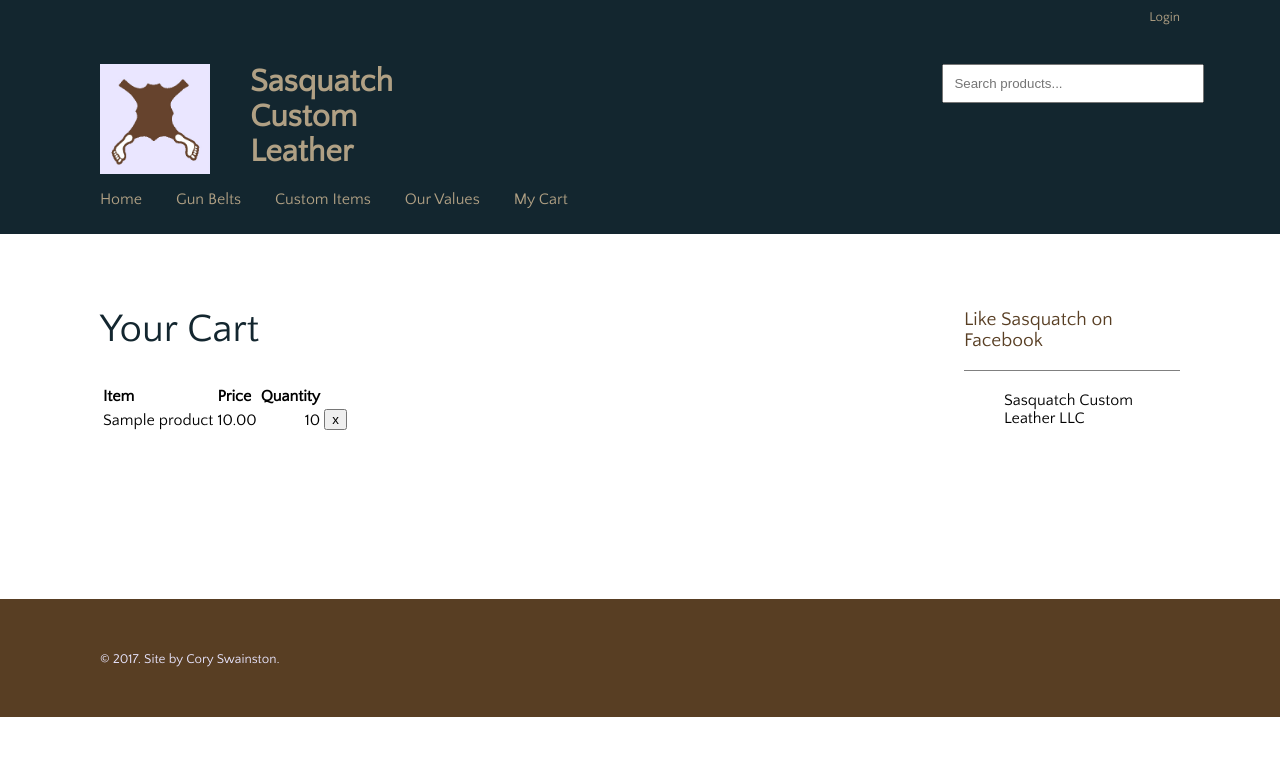
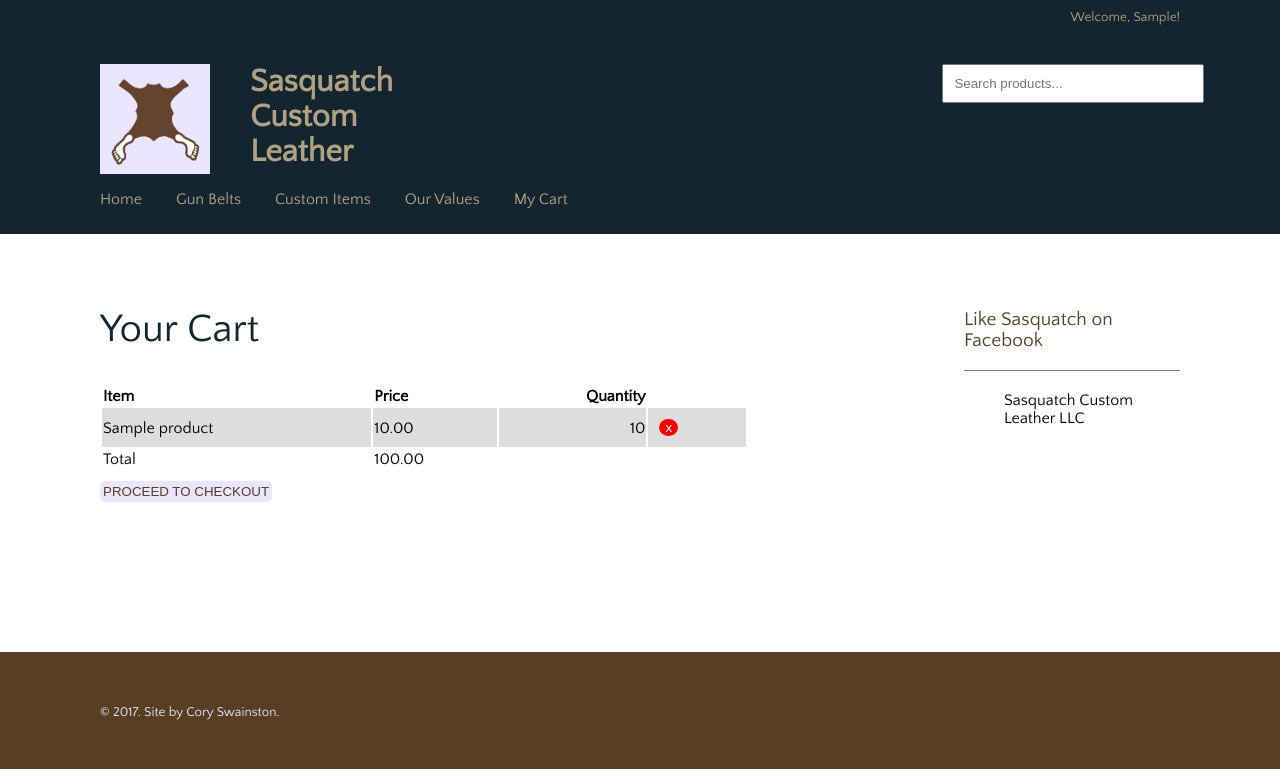
Before and after one commit to coryswainston/sasquatch-custom-leather, a Django app: page /cart/ in a window 1280 px wide. Shown: the top 769 px of the page. Run offline with Django 3.2, Linux system fonts and the light colour scheme; a user stored in the database is signed in; tables that the repository leaves empty hold one stand-in row (values such as "Sample post"); some libraries are stand-ins or nearby versions.

Commit message:
Improve cart design and functionality
Added CSS as well as showing the total price at the bottom.

```diff
--- a/store/static/css/style.css
+++ b/store/static/css/style.css
@@ -253,3 +253,31 @@
 .right-align {
   text-align: right;
 }
+
+/* Cart styles */
+.cart {
+  width: 100%;
+}
+
+tr:nth-child(even) {
+  background: #ddd;
+}
+
+.cart button {
+  background: red;
+  border: none;
+  border-radius: 100%;
+  color: white;
+  cursor: pointer;
+  margin: 10px 10px;
+}
+
+.checkout {
+  background: var(--light-blue);
+  border: none;
+  border-radius: 5px;
+  color: var(--brown);
+  padding: 3px;
+  margin: 10px 0;
+  cursor: pointer;
+}
--- a/store/templates/store/base.html
+++ b/store/templates/store/base.html
@@ -9,7 +9,13 @@
   </head>
   <body>
     <div id="login">
-      <a target="_blank" href="/admin">Login</a>
+      <a target="_blank" href="/admin">
+        {% if user_name == None %}
+        Login
+        {% else %}
+        Welcome, {{ user_name }}!
+        {% endif %}
+      </a>
     </div>
     <header>
       <div class="header-top-row">
--- a/store/templates/store/cart.html
+++ b/store/templates/store/cart.html
@@ -3,11 +3,11 @@
 {% block content %}
 <h2>Your Cart</h2>
 {% if products|length > 0 %}
-<table>
+<table class="cart">
   <tr>
     <th>Item</th>
     <th>Price</th>
-    <th>Quantity</th>
+    <th class="right-align">Quantity</th>
     <th></th>
   </tr>
   {% for product in products %}
@@ -18,12 +18,18 @@
     <td>
       <form method="POST">{% csrf_token %}
         <input type="hidden" name="product_pk" value="{{ product.pk }}"/>
-        <button type="submit">x</button>
+        <button class="remove-item" type="submit">x</button>
       </form>
     </td>
   </tr>
   {% endfor %}
+  <tr class="total">
+    <td>Total</td>
+    <td>{{ total_cost }}</td>
+    <td></td>
+  </tr>
 </table>
+<button class="checkout">PROCEED TO CHECKOUT</button>
 {% else %}
   <p class="italic">
     Your cart is currently empty.
--- a/store/views.py
+++ b/store/views.py
@@ -2,12 +2,18 @@
 from .models import Product
 from .models import Cart
 
+def get_name(request):
+    name = None
+    if (request.user.is_authenticated):
+        name = request.user.first_name
+    return name;
+
 def home(request):
-    return render(request, 'store/base.html')
+    return render(request, 'store/base.html', {'user_name': get_name(request)})
 
 def shop(request):
     products = Product.objects.all()
-    return render(request, 'store/shop.html', {'products': products})
+    return render(request, 'store/shop.html', {'products': products, 'user_name': get_name(request)})
 
 def cart(request):
     try:
@@ -18,27 +24,33 @@
             product = get_object_or_404(Product, pk=pk)
             product.quantity -= 1
             product.save()
-            if (product.quantity <= 0):
-                product.quantity = 0
+            if (product.quantity == 0):
                 product.save()
                 cart.products.remove(product)
                 cart.save()
-        return render(request, 'store/cart.html', {'products': products})
+        cost = get_total_cost(products)
+        return render(request, 'store/cart.html', {'products': products, 'total_cost': cost, 'user_name': get_name(request)})
     except Cart.DoesNotExist:
         cart = Cart()
         cart.user = request.user
         cart.save()
         products = cart.products.all()
-    return render(request, 'store/cart.html', {'products': products})
+    return render(request, 'store/cart.html', {'products': products, 'total_cost': 0, 'user_name': get_name(request)})
+
+def get_total_cost(products):
+    cost = 0
+    for product in products:
+        cost += product.price * product.quantity
+    return cost
 
 def checkout(request):
     return render(request, 'store/checkout.html')
 
 def contact(request):
-    return render(request, 'store/contact.html')
+    return render(request, 'store/contact.html', {'user_name': get_name(request)})
 
 def values(request):
-    return render(request, 'store/values.html')
+    return render(request, 'store/values.html', {'user_name': get_name(request)})
 
 def product_detail(request, pk):
     product = get_object_or_404(Product, pk=pk)
@@ -59,4 +71,4 @@
             cart.save()
             return redirect('cart')
     else:
-        return render(request, 'store/product_detail.html', {'product': product})
+        return render(request, 'store/product_detail.html', {'product': product, 'user_name': get_name(request)})
```
